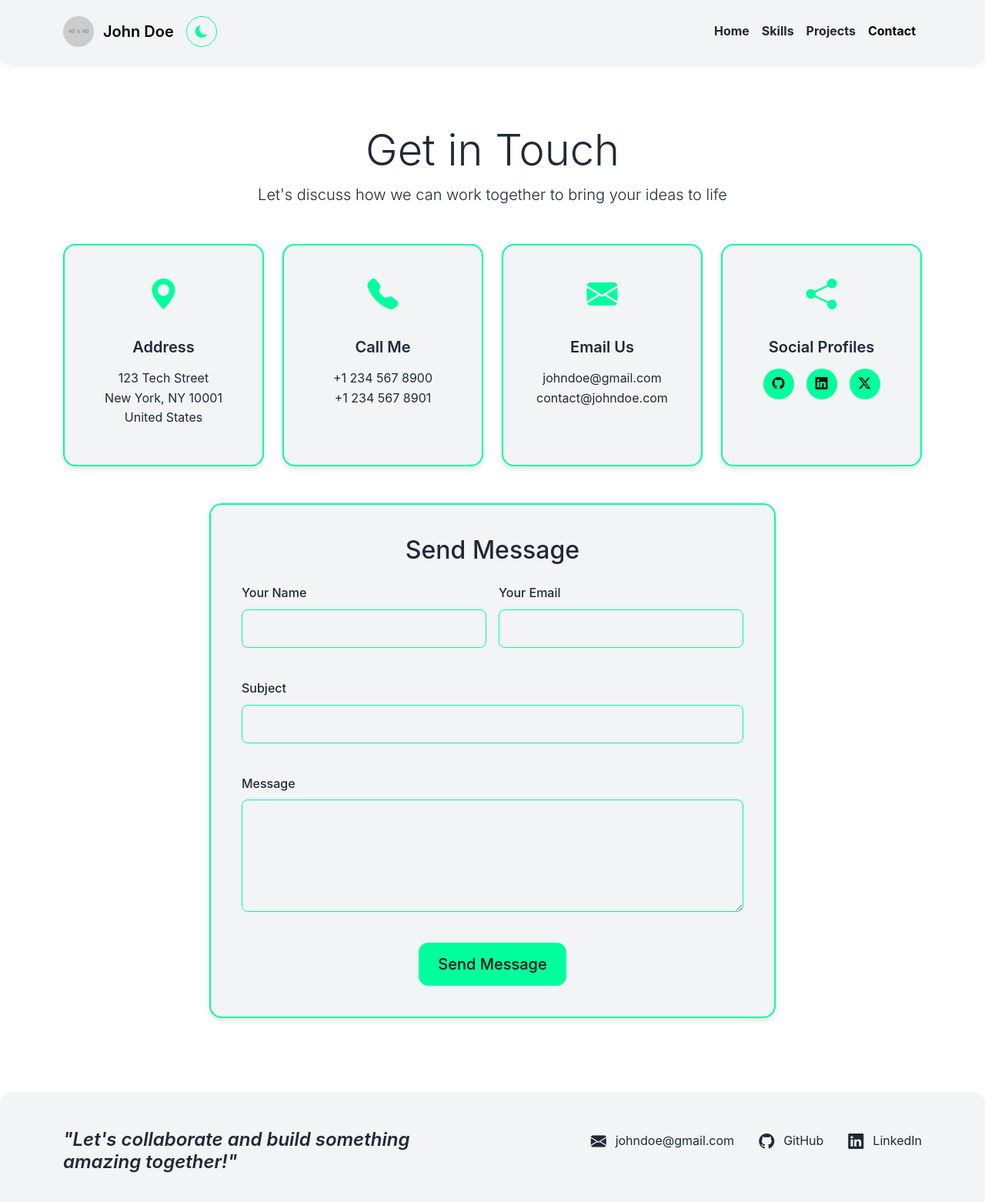
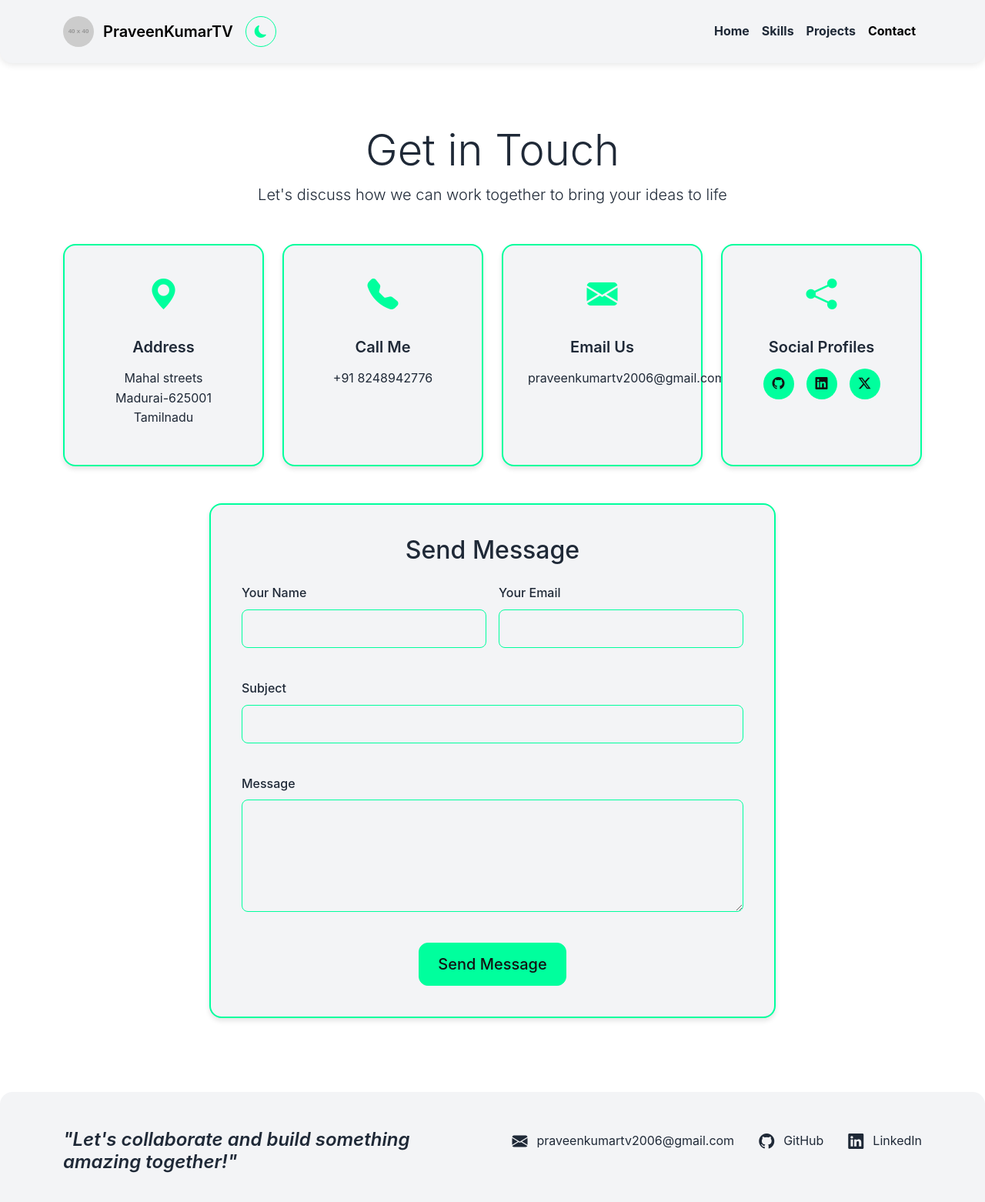
Before and after one commit to PraveenKumarTV/Portfolio1, a website built with Vite: page contact.html in a window 1280 px wide. Shown: the whole page at 77% size. Built offline with nearby package versions, Linux system fonts and the light colour scheme; placeholder pictures from the web are drawn by us.

Commit message:
till contact page2

```diff
--- a/contact.html
+++ b/contact.html
@@ -14,7 +14,7 @@
       <div class="container">
         <a class="navbar-brand" href="index.html">
           <img src="https://placehold.co/40x40" alt="Logo" class="logo">
-          <span>John Doe</span>
+          <span>PraveenKumarTV</span>
         </a>
         <div class="d-flex align-items-center">
           <button id="theme-toggle" class="btn btn-outline-primary me-3">
@@ -58,7 +58,7 @@
                 <i class="bi bi-geo-alt-fill"></i>
               </div>
               <h3>Address</h3>
-              <p>123 Tech Street<br>New York, NY 10001<br>United States</p>
+              <p>Mahal streets<br>Madurai-625001<br>Tamilnadu</p>
             </div>
           </div>
 
@@ -69,7 +69,7 @@
                 <i class="bi bi-telephone-fill"></i>
               </div>
               <h3>Call Me</h3>
-              <p>+1 234 567 8900<br>+1 234 567 8901</p>
+              <p>+91 8248942776</p>
             </div>
           </div>
 
@@ -80,7 +80,7 @@
                 <i class="bi bi-envelope-fill"></i>
               </div>
               <h3>Email Us</h3>
-              <p>johndoe@gmail.com<br>contact@johndoe.com</p>
+              <p>praveenkumartv2006@gmail.com</p>
             </div>
           </div>
 
@@ -92,10 +92,10 @@
               </div>
               <h3>Social Profiles</h3>
               <div class="social-links">
-                <a href="https://github.com/johndoe" target="_blank" class="social-icon">
+                <a href="https://github.com/PraveenKumarTV" target="_blank" class="social-icon">
                   <i class="bi bi-github"></i>
                 </a>
-                <a href="https://linkedin.com/in/johndoe" target="_blank" class="social-icon">
+                <a href="https://linkedin.com/in/praveen-kumar-tv" target="_blank" class="social-icon">
                   <i class="bi bi-linkedin"></i>
                 </a>
                 <a href="https://twitter.com/johndoe" target="_blank" class="social-icon">
@@ -156,15 +156,15 @@
           </div>
           <div class="col-md-6">
             <div class="contact-links">
-              <a href="mailto:johndoe@gmail.com" class="contact-item">
+              <a href="mailto:praveenkumartv2006@gmail.com" class="contact-item">
                 <i class="bi bi-envelope-fill"></i>
-                johndoe@gmail.com
+                praveenkumartv2006@gmail.com
               </a>
-              <a href="https://github.com/johndoe" target="_blank" class="contact-item">
+              <a href="https://github.com/PraveenKumarTV" target="_blank" class="contact-item">
                 <i class="bi bi-github"></i>
                 GitHub
               </a>
-              <a href="https://linkedin.com/in/johndoe" target="_blank" class="contact-item">
+              <a href="https://linkedin.com/in/praveen-kumar-tv" target="_blank" class="contact-item">
                 <i class="bi bi-linkedin"></i>
                 LinkedIn
               </a>
```
Also changed, not shown: about.html (+10 -10 lines).
